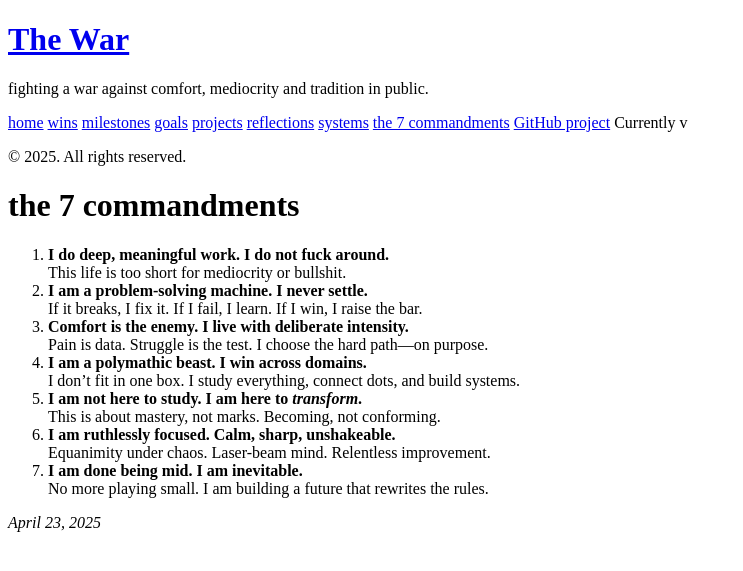
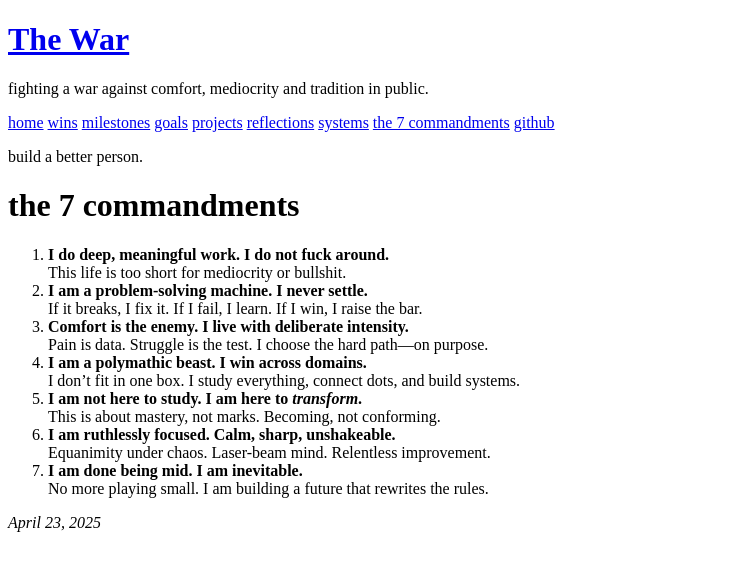
Before and after one commit to moiSentineL/war-of-becoming, a Jekyll site: the page built from commandments.md, in a window 1280 px wide. Shown: the top 571 px of the page, without its empty margins (0-743 px from the left). Built offline with Jekyll 4.4.1, drawn with Linux system fonts in a browser that asks for light colours.

Commit message:
readme: new structure

```diff
--- a/_includes/sidebar.html
+++ b/_includes/sidebar.html
@@ -26,10 +26,9 @@
         {% endif %}
       {% endfor %}
 
-      <a class="sidebar-nav-item" href="{{ site.github.repo }}">GitHub project</a>
-      <span class="sidebar-nav-item">Currently v{{ site.version }}</span>
+      <a class="sidebar-nav-item" href="{{ site.github.repo }}">github</a>
     </nav>
 
-    <p>&copy; {{ site.time | date: '%Y' }}. All rights reserved.</p>
+    <p>{{ site.tagline }}</p>
   </div>
 </div>
```
Also changed, not shown: README.md, commandments.md (renamed from pages/7commandments.md).
